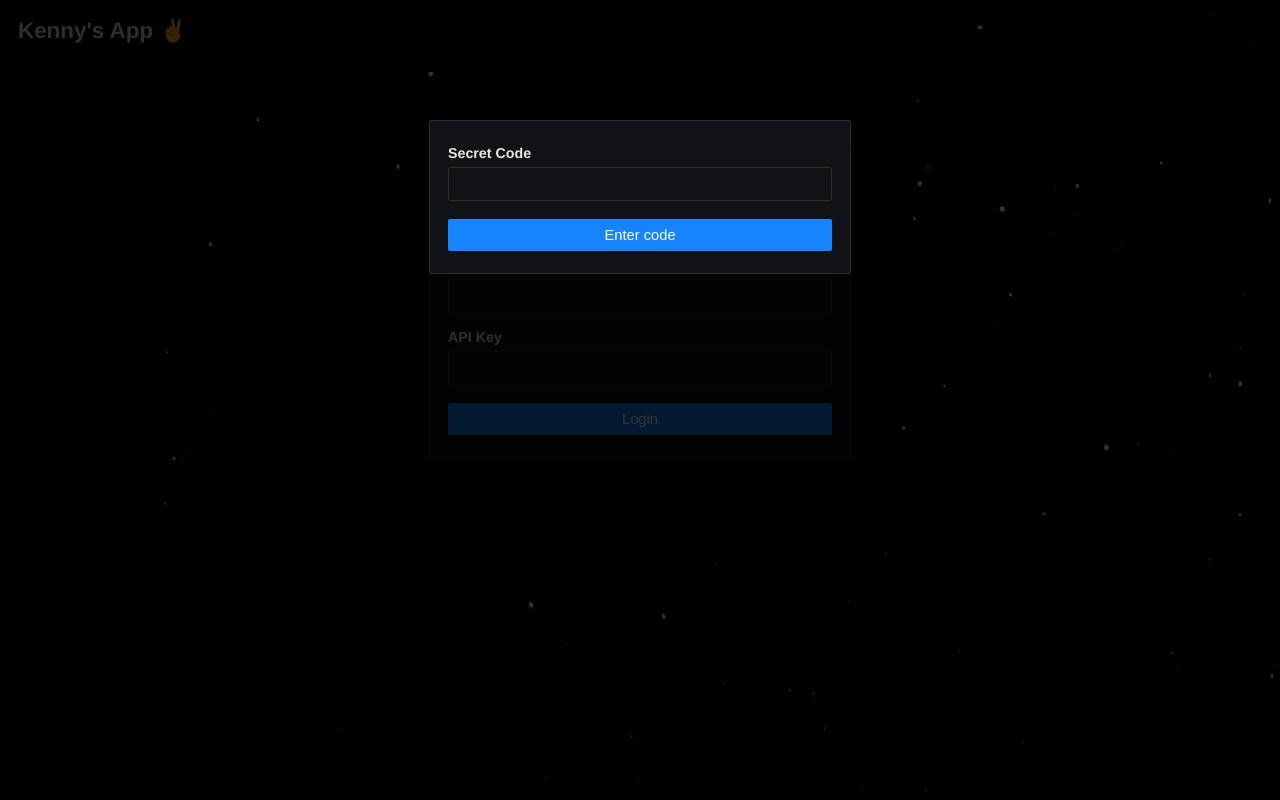
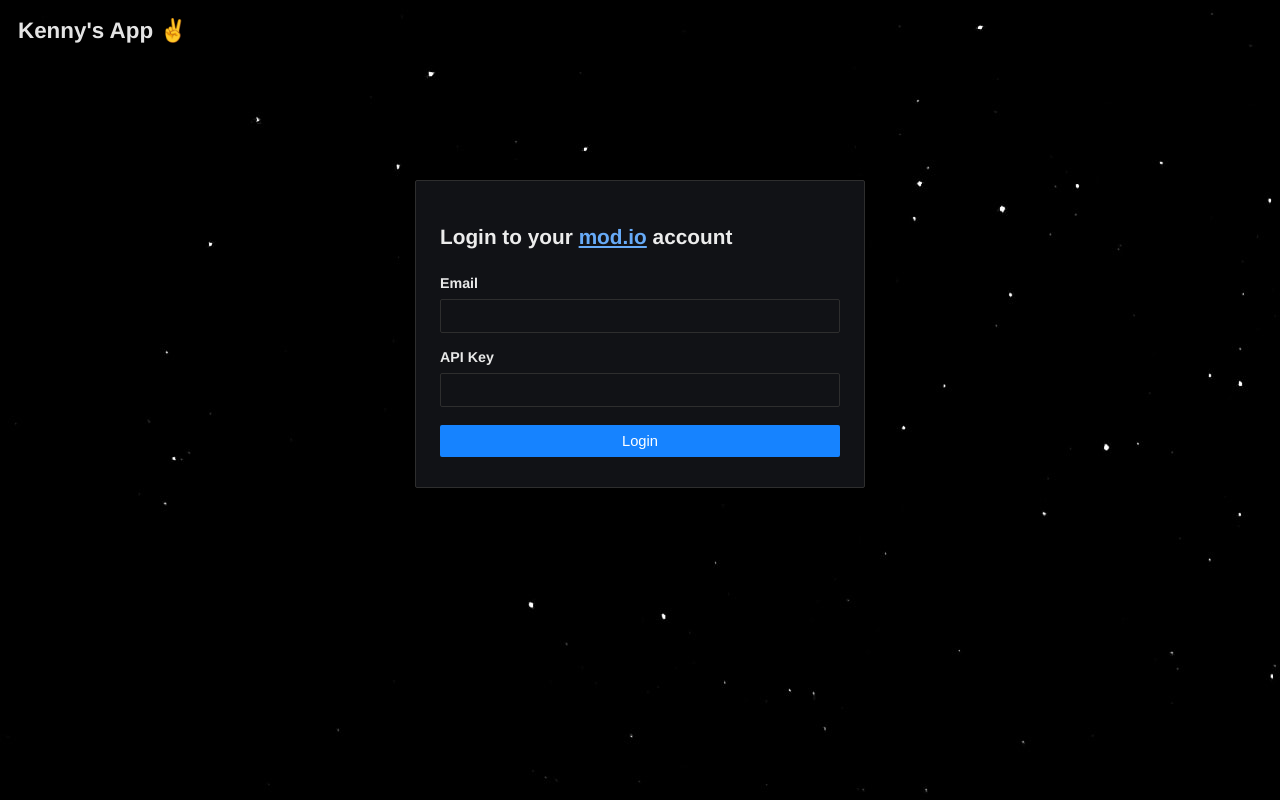
Before and after one commit to kennylwx/mod.io-test, a Vue app: page / in a window 1280 px wide. Built offline with nearby package versions, Linux system fonts and the light colour scheme.

Commit message:
added popup

```diff
--- a/src/App.vue
+++ b/src/App.vue
@@ -1,7 +1,7 @@
 <template>
   <div class="header"><h1>Kenny's App &#9996;</h1></div>
   <Form />
-  <Popup />
+  <!-- <Popup /> -->
 </template>
 
 <script lang="ts">
--- a/src/components/Form.vue
+++ b/src/components/Form.vue
@@ -1,10 +1,10 @@
 <template>
   <div class="form-bg">
-    <h1 class="form-title">
+    <h2 class="form-title">
       Login to your
       <a class="ft-link" href="https://mod.io/" target="_blank">mod.io</a>
       account
-    </h1>
+    </h2>
 
     <!-- First: Enter email and api key -->
     <form @submit.prevent="login" class="form-container">
--- a/src/components/Popup.vue
+++ b/src/components/Popup.vue
@@ -1,23 +1,41 @@
 <template>
-  <!-- Second: Enter code from email -->
-  <div className="form-outer">
-    <div class="form-bg">
-      <form @submit.prevent="enterCode" class="form-container">
-        <div v-if="responseMsg && !responseStatus" class="input-validation">
-          {{ responseMsg }}
-        </div>
-        <div class="input-container">
-          <label class="form-label">Secret Code</label>
-          <input
-            v-model="codeInput"
-            name="usernameInput"
-            class="form-input"
-            type="email"
-          />
-        </div>
-        <button class="login-button">Enter code</button>
-      </form>
-    </div>
+  <div class="form-outer">
+    <form action="#" class="form-code">
+      <h4 class="fc-title">Enter security code</h4>
+      <div class="fc-input">
+        <input
+          type="tel"
+          maxlength="1"
+          pattern="[0-9A-Za-z]"
+          class="form-control"
+        />
+        <input
+          type="tel"
+          maxlength="1"
+          pattern="[0-9A-Za-z]"
+          class="form-control"
+        />
+        <input
+          type="tel"
+          maxlength="1"
+          pattern="[0-9A-Za-z]"
+          class="form-control"
+        />
+        <input
+          type="tel"
+          maxlength="1"
+          pattern="[0-9A-Za-z]"
+          class="form-control"
+        />
+        <input
+          type="tel"
+          maxlength="1"
+          pattern="[0-9A-Za-z]"
+          class="form-control"
+        />
+      </div>
+      <button type="submit" class="login-button">Verify account</button>
+    </form>
   </div>
 </template>
 
@@ -55,42 +73,57 @@
 @import "../styles/forms.css";
 
 .form-outer {
-  display: block; /* Hidden by default */
-  position: fixed; /* Stay in place */
-  z-index: 1; /* Sit on top */
+  display: block;
+  position: fixed;
+  z-index: 1;
   left: 0;
   top: 0;
-  width: 100%; /* Full width */
-  height: 100%; /* Full height */
-  overflow: auto; /* Enable scroll if needed */
-  background-color: rgb(0, 0, 0); /* Fallback color */
-  background-color: rgba(0, 0, 0, 0.8); /* Black w/ opacity */
+  width: 100%;
+  height: 100%;
+  background-color: rgb(0, 0, 0);
+  background-color: rgba(0, 0, 0, 0.8);
+
+  display: flex;
+  justify-content: center;
+  align-items: center;
+}
+.form-code {
+  padding: 28px;
+  border-radius: 2px;
+  background-color: rgb(17, 18, 22);
+  border: 1px solid rgb(46, 46, 46);
+  margin-top: -20vh;
 }
 
-.form-bg {
-  /* position: absolute; */
-  /* left: -100px;
-  width: 350px;
-  height: 250px;
-  background: blue;
-  -webkit-animation: slide 0.5s forwards;
-  -webkit-animation-delay: 2s;
-  animation: slide 0.5s forwards;
-  animation-delay: 0.5s; */
-
-  /* margin: 15% auto; 15% from the top and centered */
-  /* width: 80%; Could be more or less, depending on screen size */
+.fc-title {
+  color: rgb(224, 224, 224);
+  margin: 16px 0 24px;
+  font-size: 1.2em;
+  text-align: center;
+}
+.fc-input {
+  display: flex;
+  margin: 18px 0;
 }
 
-@-webkit-keyframes slide {
-  100% {
-    left: 0;
-  }
+.form-control {
+  display: block;
+  height: 50px;
+  width: 50px;
+  margin-right: 0.5rem;
+  text-align: center;
+  font-size: 1.25rem;
+  min-width: 0;
+  background-color: rgb(17, 18, 22);
+  border: 1px solid rgb(46, 46, 46);
+  color: rgb(226, 226, 226);
 }
 
-@keyframes slide {
-  100% {
-    left: 0;
-  }
+.form-control:last-child {
+  margin-right: 0;
+}
+
+.form-control:focus {
+  outline: 2px solid rgb(22, 131, 255);
 }
 </style>
--- a/src/styles/forms.css
+++ b/src/styles/forms.css
@@ -3,7 +3,7 @@
   border: 1px solid rgb(46, 46, 46);
   border-radius: 2px;
 
-  max-width: 420px;
+  max-width: 400px;
   width: 80%;
   margin: 0 auto;
 
@@ -11,6 +11,7 @@
   flex-direction: column;
 
   margin-top: 15vh;
+  padding: 24px;
 }
 
 @media only screen and (max-width: 560px) {
@@ -21,10 +22,9 @@
 
 .form-title {
   font-size: 1.3em;
-  font-weight: 500;
   border-radius: 2px;
-  margin: 28px 18px 0;
-
+  margin: 20px 0 10px;
+  text-align: start;
   color: rgb(236, 236, 236);
 }
 
@@ -33,7 +33,6 @@
 }
 
 .form-container {
-  margin: 8px 18px 16px;
   text-decoration: none;
 }
 
@@ -49,7 +48,7 @@
   font-size: 0.89em;
   font-weight: 600;
   color: #e9e9e9;
-  margin: 0 0 6px;
+  margin: 0 0 8px;
 }
 
 .form-input {
@@ -58,7 +57,7 @@
   width: 100%;
   box-sizing: border-box;
   border-radius: 2px;
-  color: #2e2e2e;
+  color: rgb(226, 226, 226);
   border: 1px solid rgb(46, 46, 46);
   background-color: rgb(17, 18, 22);
 }
@@ -78,9 +77,9 @@
   text-align: start;
 
   font-size: 0.82em;
-  background-color: rgba(119, 19, 2, 0.13);
+  background-color: rgba(105, 17, 2, 0.13);
   border-left: 4px solid rgb(214, 23, 17);
-  color: rgb(214, 23, 17);
+  color: rgb(250, 13, 4);
 }
 
 .login-button {
```
